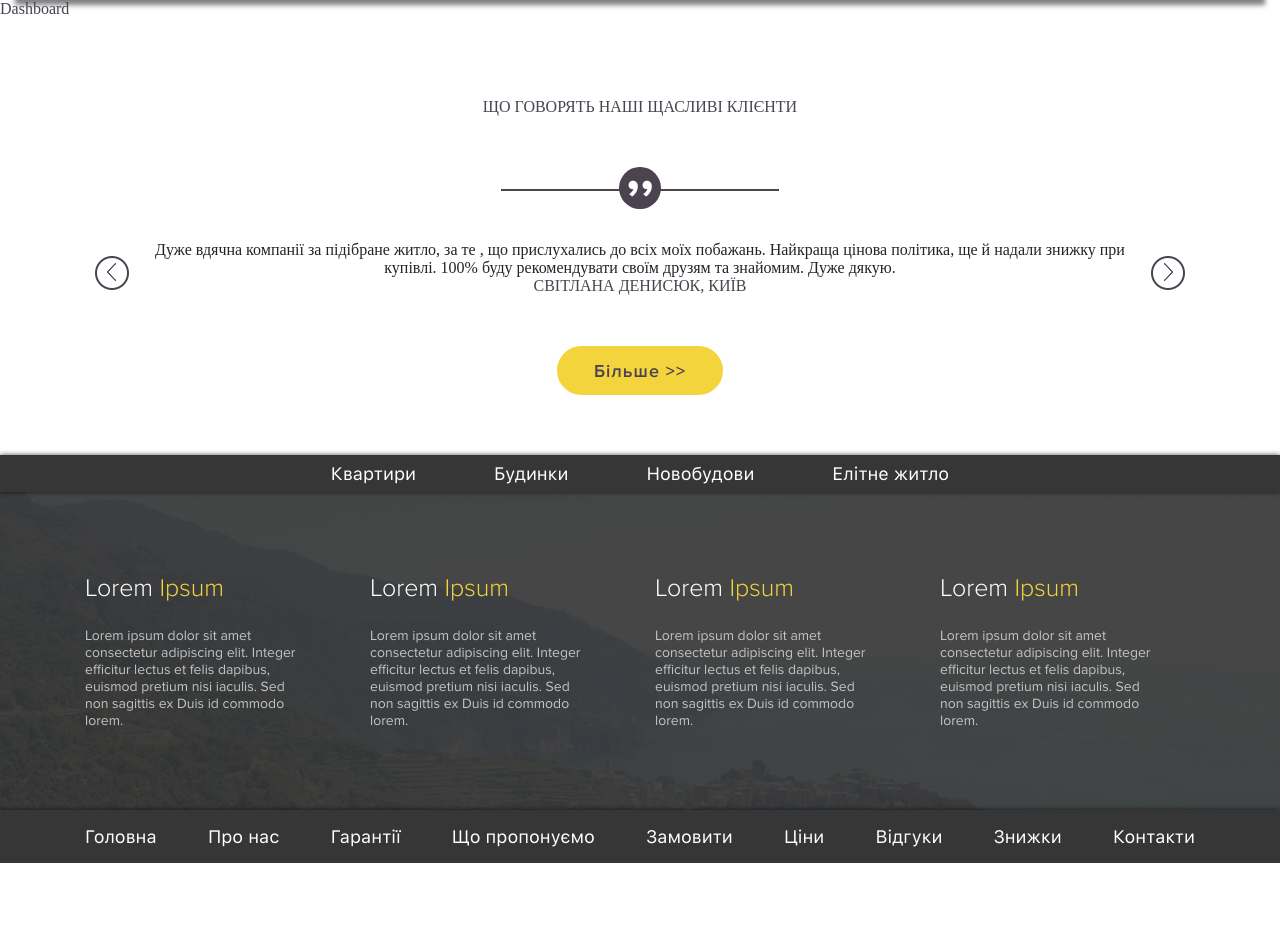
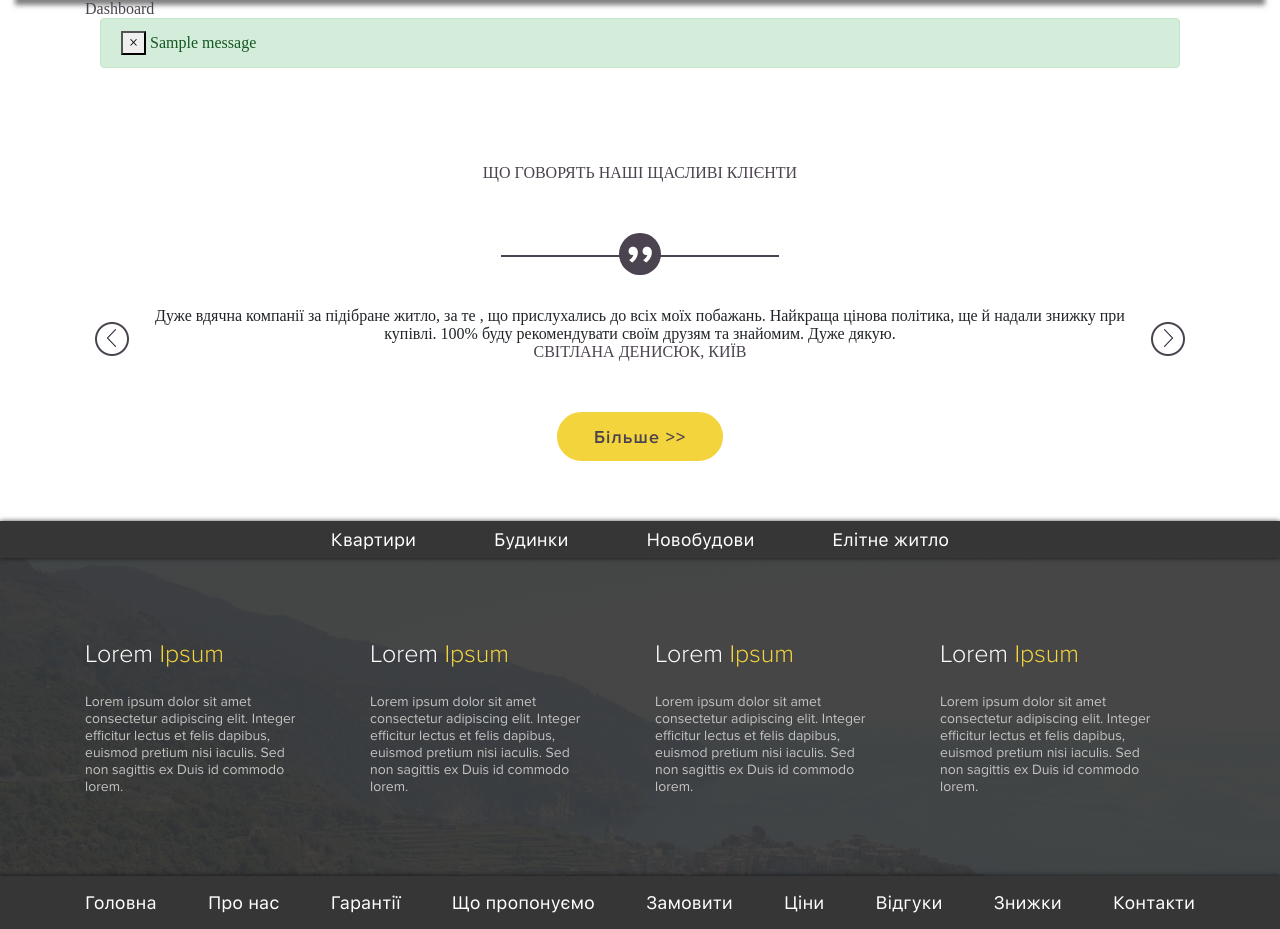
Before and after one commit to macnaer/Great-Decision, a Django app: page /accounts/dashboard in a window 1280 px wide. Shown: the part 114-1043 px from the top of the page. Before the commit the page ends 977 px from the top, so only its background shows below. Run offline with Django 3.2, Linux system fonts and the light colour scheme; tables that the repository leaves empty hold one stand-in row (values such as "Sample post"); one stand-in notice (Sample message) is shown; some libraries are stand-ins or nearby versions.

Commit message:
Messages

```diff
--- a/app/accounts/views.py
+++ b/app/accounts/views.py
@@ -1,5 +1,5 @@
 from django.shortcuts import render, redirect
-from django.contrib import auth
+from django.contrib import auth, messages
 from django.contrib.auth.models import User
 
 
@@ -12,10 +12,10 @@ def login(request):
 
         if user is not None:
             auth.login(request, user)
-            print("User logged!")
+            messages.success(request, "User logged")
             return redirect("dashboard")
         else:
-            print("Invalid login or password")
+            messages.error(request, "Invalid login or password")
             return redirect('login')
     else:
         return render(request, 'accounts/login.html')
@@ -32,11 +32,11 @@ def register(request):
 
         if password == confirm_password:
             if User.objects.filter(username=username).exists():
-                print("User exists")
+                messages.error(request, "User exists")
                 return redirect('register')
             else:
                 if User.objects.filter(email=email).exists():
-                    print("Email exists")
+                    messages.error(request, "Email exists")
                     return redirect('register')
                 else:
                     user = User.objects.create_user(
@@ -47,10 +47,11 @@ def register(request):
                         last_name=last_name
                     )
                     user.save()
-                    print("You are now registred. Please log in")
+                    messages.success(
+                        request, "You are now registred. Please log in")
                     return redirect('login')
         else:
-            print("Passwords do not match")
+            messages.error(request, "Passwords do not match")
             return redirect('register')
     return render(request, 'accounts/register.html')
 
@@ -58,7 +59,7 @@ def register(request):
 def logout(request):
     if request.method == 'POST':
         auth.logout(request)
-        print("Logged out")
+        messages.success(request, "Logged out")
     return redirect('index')
 
 
--- a/app/app/settings.py
+++ b/app/app/settings.py
@@ -10,6 +10,7 @@ For the full list of settings and their values, see
 https://docs.djangoproject.com/en/3.0/ref/settings/
 """
 
+from django.contrib.messages import constants as messages
 import os
 
 # Build paths inside the project like this: os.path.join(BASE_DIR, ...)
@@ -132,3 +133,7 @@ STATICFILES_DIRS = [
 
 MEDIA_ROOT = os.path.join(BASE_DIR, "uploads")
 MEDIA_URL = '/uploads/'
+
+MESSAGE_TAGS = {
+    messages.ERROR: 'danger',
+}
--- a/app/app/static/css/custom.css
+++ b/app/app/static/css/custom.css
@@ -885,3 +885,21 @@ input.checkbox:checked:after {
     padding: 1em 0 0;
   }
 }
+
+.alert {
+  position: relative;
+  padding: 0.75rem 1.25rem;
+  margin-bottom: 1rem;
+  border: 1px solid transparent;
+  border-radius: 0.25rem;
+}
+.alert-danger {
+  color: #721c24;
+  background-color: #f8d7da;
+  border-color: #f5c6cb;
+}
+.alert-success {
+  color: #155724;
+  background-color: #d4edda;
+  border-color: #c3e6cb;
+}
--- a/app/templates/accounts/dashboard.html
+++ b/app/templates/accounts/dashboard.html
@@ -1,6 +1,15 @@
 {% extends 'base.html' %}
 {% load static %}
 {% block content %}
-<h2>Dashboard</h2>
+<div class="container">
+    <div class="row">
+        <div class="col">
+            <h2>Dashboard</h2>
+            {% include 'partials/_alerts.html' %}
+        </div>
+    </div>
+</div>
+
+
 
 {% endblock %}
--- a/app/templates/accounts/login.html
+++ b/app/templates/accounts/login.html
@@ -5,6 +5,7 @@
     <h1>Login</h1>
     <div class="main-agileinfo">
         <div class="agileits-top">
+            {% include 'partials/_alerts.html' %}
             <form action="{% url 'login' %}" method="POST">
                 {% csrf_token %}
                 <input class="text mt-4" type="text" name="username" placeholder="Username" required="">
--- a/app/templates/accounts/register.html
+++ b/app/templates/accounts/register.html
@@ -5,6 +5,7 @@
     <h1>SignUp</h1>
     <div class="main-agileinfo">
         <div class="agileits-top">
+            {% include 'partials/_alerts.html' %}
             <form action="{% url 'register' %}" method="POST">
                 {% csrf_token %}
                 <input class="text" type="text" name="Name" placeholder="Name" required="">
--- a/app/templates/pages/index.html
+++ b/app/templates/pages/index.html
@@ -3,6 +3,7 @@
 {% block content %}
 <main class="home">
     <div class="main-fluid">
+        {% include 'partials/_alerts.html' %}
         <div class="choice_of_housing">
             <div class="container">
                 <div class="row">
--- /dev/null
+++ b/app/templates/partials/_alerts.html
@@ -0,0 +1,15 @@
+{% if messages %}
+{% for message in messages %}
+<div class="container">
+    <div class="row">
+        <div class="col">
+            <div class="alert alert-{{ message.tags }} alert-dismissible text-center" role="alert">
+                <button type="button" class="close" data-dismiss="alert"><span
+                        aria-hidden="true">&times;</span></button>
+                <strong>{{ message }}</strong>
+            </div>
+        </div>
+    </div>
+</div>
+{% endfor %}
+{% endif %}
```
